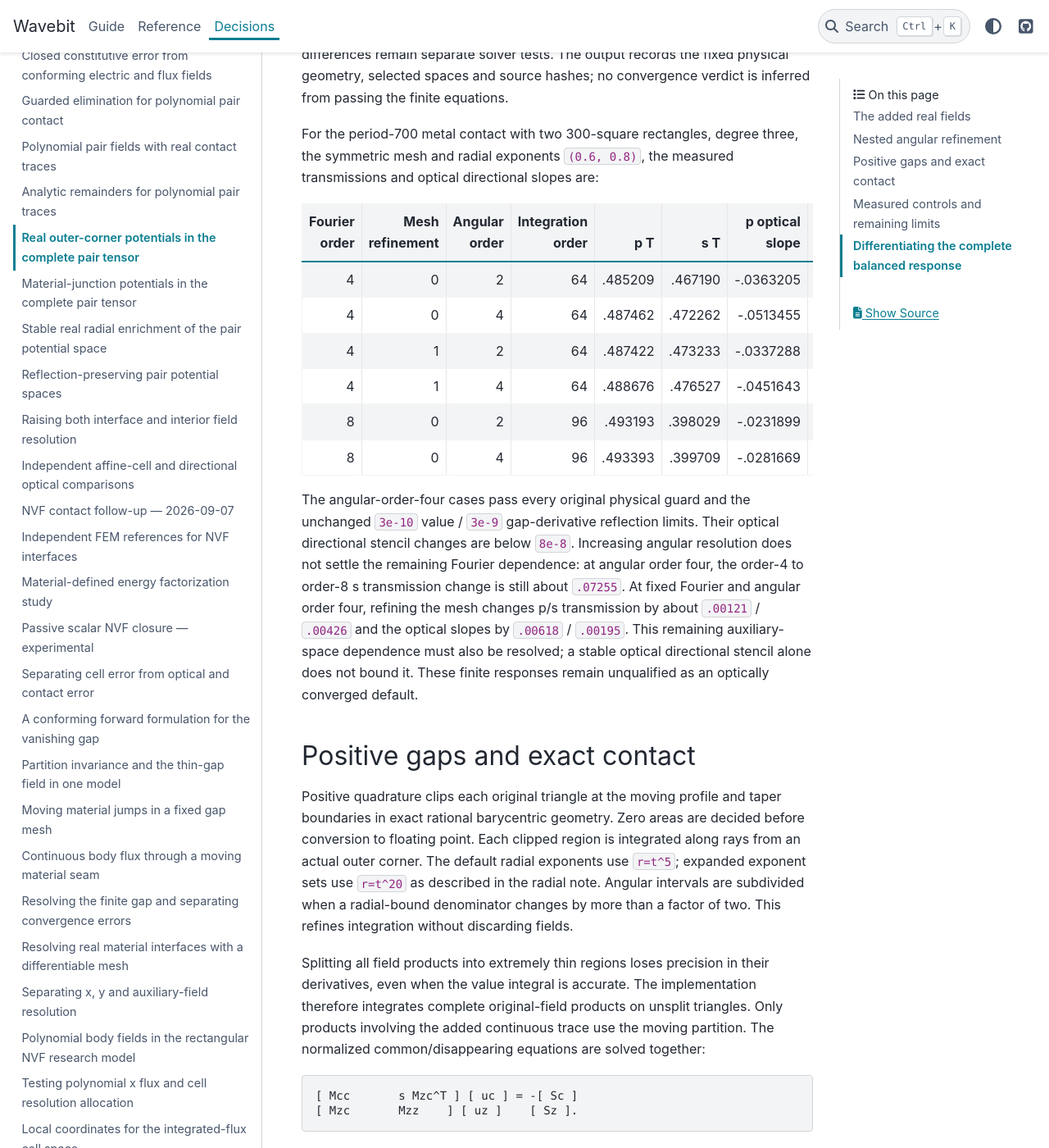
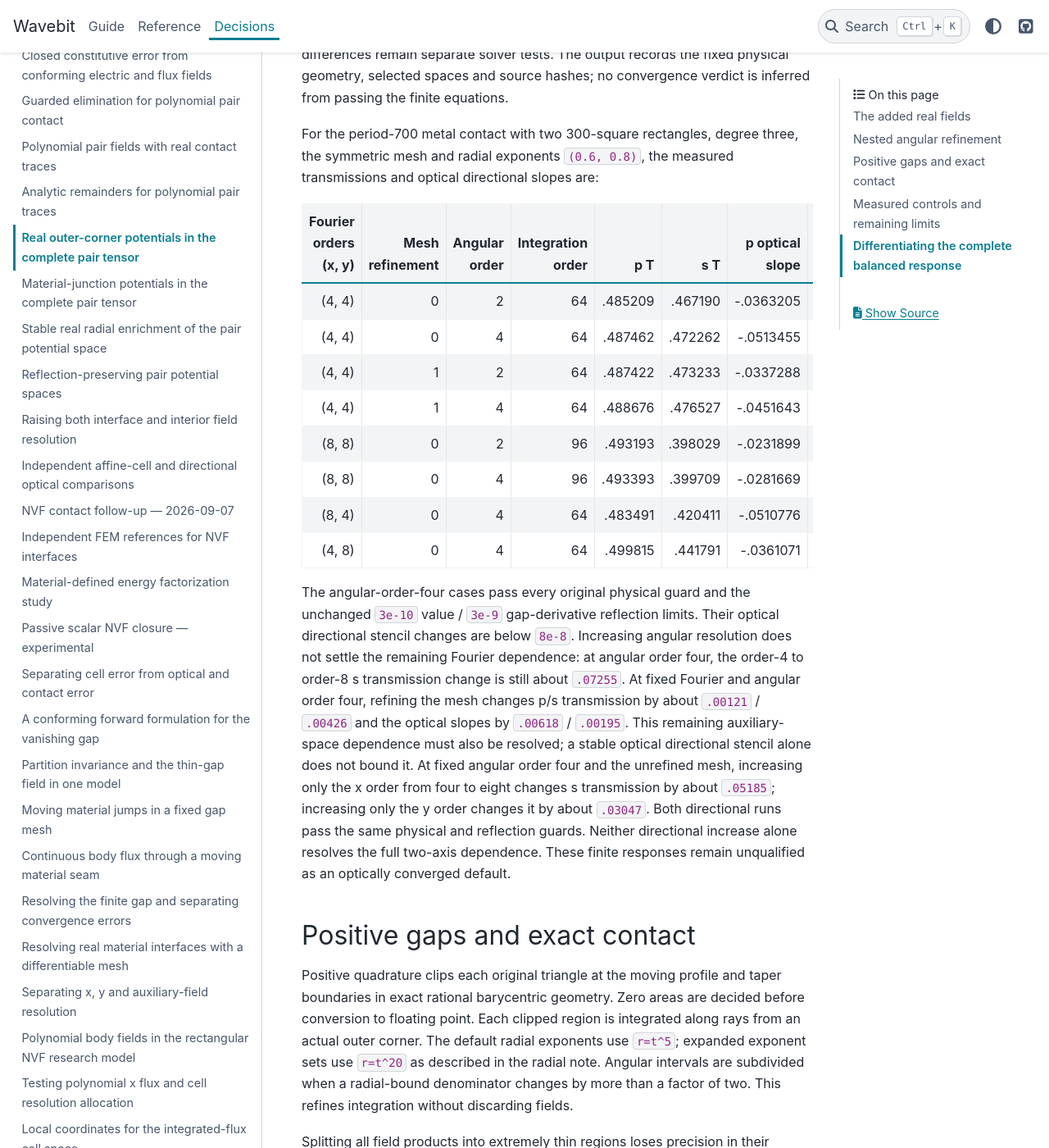
Before and after one commit to fieldalgo/wavebit, a Sphinx documentation site: the page built from docs/nvf-pair-corner-potentials.md, in a window 1280 px wide and 1400 px high, scrolled down 3252 px. Shown: the whole window at 82% size. Built offline with Sphinx 7.4.7 and the PyData theme 0.15.4, drawn with Linux system fonts in a browser that asks for light colours.

Commit message:
Record both directional Fourier sensitivities of the pair closure
Co-authored-by: Codex <noreply@openai.com>

```diff
--- a/docs/nvf-pair-corner-potentials.md
+++ b/docs/nvf-pair-corner-potentials.md
@@ -132,14 +132,16 @@ For the period-700 metal contact with two 300-square rectangles, degree three,
 the symmetric mesh and radial exponents `(0.6, 0.8)`, the measured
 transmissions and optical directional slopes are:
 
-| Fourier order | Mesh refinement | Angular order | Integration order | p T | s T | p optical slope | s optical slope |
+| Fourier orders (x, y) | Mesh refinement | Angular order | Integration order | p T | s T | p optical slope | s optical slope |
 | ---: | ---: | ---: | ---: | ---: | ---: | ---: | ---: |
-| 4 | 0 | 2 | 64 | .485209 | .467190 | -.0363205 | .0308924 |
-| 4 | 0 | 4 | 64 | .487462 | .472262 | -.0513455 | .0153370 |
-| 4 | 1 | 2 | 64 | .487422 | .473233 | -.0337288 | .0195839 |
-| 4 | 1 | 4 | 64 | .488676 | .476527 | -.0451643 | .0172902 |
-| 8 | 0 | 2 | 96 | .493193 | .398029 | -.0231899 | .0015036 |
-| 8 | 0 | 4 | 96 | .493393 | .399709 | -.0281669 | .0114431 |
+| (4, 4) | 0 | 2 | 64 | .485209 | .467190 | -.0363205 | .0308924 |
+| (4, 4) | 0 | 4 | 64 | .487462 | .472262 | -.0513455 | .0153370 |
+| (4, 4) | 1 | 2 | 64 | .487422 | .473233 | -.0337288 | .0195839 |
+| (4, 4) | 1 | 4 | 64 | .488676 | .476527 | -.0451643 | .0172902 |
+| (8, 8) | 0 | 2 | 96 | .493193 | .398029 | -.0231899 | .0015036 |
+| (8, 8) | 0 | 4 | 96 | .493393 | .399709 | -.0281669 | .0114431 |
+| (8, 4) | 0 | 4 | 64 | .483491 | .420411 | -.0510776 | .0146134 |
+| (4, 8) | 0 | 4 | 64 | .499815 | .441791 | -.0361071 | .0182143 |
 
 The angular-order-four cases pass every original physical guard and the
 unchanged `3e-10` value / `3e-9` gap-derivative reflection limits. Their optical
@@ -150,6 +152,11 @@ At fixed Fourier and angular order four, refining the mesh changes p/s
 transmission by about `.00121` / `.00426` and the optical slopes by
 `.00618` / `.00195`. This remaining auxiliary-space dependence must also be
 resolved; a stable optical directional stencil alone does not bound it.
+At fixed angular order four and the unrefined mesh, increasing only the x
+order from four to eight changes s transmission by about `.05185`; increasing
+only the y order changes it by about `.03047`. Both directional runs pass the
+same physical and reflection guards. Neither directional increase alone
+resolves the full two-axis dependence.
 These finite responses remain unqualified as an optically converged default.
 
 ## Positive gaps and exact contact
```
